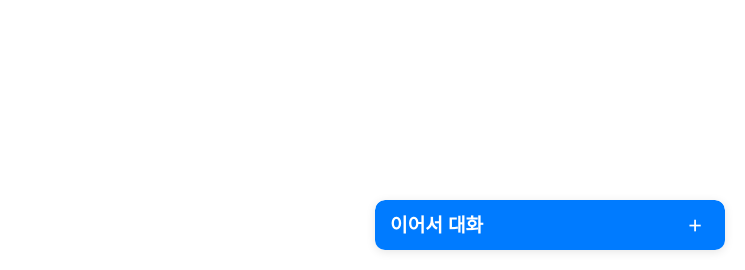
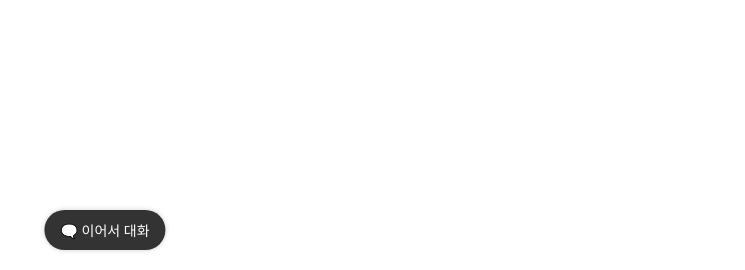
Before and after one commit to choijiwoong/Com.On, a Flask app: page /search in a window 1280 px wide. Shown: the part 530-800 px from the top of the page, without its empty margins (535-1280 px from the left). Run offline with Flask 3, Linux system fonts and the light colour scheme.

Commit message:
feat. 채팅창 최소화일 때  버튼 추가

```diff
--- a/static/css/chat.css
+++ b/static/css/chat.css
@@ -1,16 +1,45 @@
+/* 채팅창 위치 및 스타일 */
 .chat-container {
-    position: fixed;
-    right: 20px;
-    bottom: 20px;
-    width: 80%;
-    height: 500px;
-    background: white;
-    border-radius: 10px;
-    box-shadow: 0 0 10px rgba(0,0,0,0.1);
-    display: flex;
-    flex-direction: column;
-    z-index: 1000;
+  position: fixed;
+  bottom: 80px;
+  left: 50%;
+  transform: translateX(-50%);
+  width: 90%;
+  max-width: 480px;
+  background-color: white;
+  border: 1px solid #ddd;
+  border-radius: 16px;
+  box-shadow: 0 4px 12px rgba(0,0,0,0.15);
+  z-index: 1000;
+  transition: all 0.3s ease-in-out;
 }
+
+/* 닫힌 상태 */
+.chat-container.minimized {
+  display: none;
+}
+
+/* 이어서 대화 버튼 */
+.chat-toggle-button {
+  position: fixed;
+  bottom: 20px;
+  left: 50%;
+  transform: translateX(-50%);
+  padding: 10px 16px;
+  font-size: 14px;
+  background-color: #333;
+  color: white;
+  border: none;
+  border-radius: 999px;
+  z-index: 999;
+  box-shadow: 0 0 5px rgba(0,0,0,0.2);
+}
+
+/* 채팅 열리면 버튼 숨김 */
+#chat-container:not(.minimized) ~ #chat-toggle-button {
+  display: none;
+}
+
 
 .chat-header {
     padding: 15px;
--- a/templates/result.html
+++ b/templates/result.html
@@ -37,10 +37,14 @@
   <div id="followup-search"></div>
 
   <!-- 채팅 UI -->
-  <div class="chat-container minimized">
+  <!-- 고정된 작고 둥근 버튼 -->
+  <button id="chat-toggle-button" class="chat-toggle-button" onclick="toggleChat()">🗨️ 이어서 대화</button>
+
+  <!-- 채팅 창 -->
+  <div class="chat-container minimized" id="chat-container">
     <div class="chat-header">
       <h2>이어서 대화</h2>
-      <button class="minimize-button" onclick="toggleChat()">+</button>
+      <button class="minimize-button" onclick="toggleChat()">-</button>
     </div>
     <div class="chat-messages" id="chat-messages">
       <div class="message bot">
```
Also changed, not shown: static/js/chat.js (+5 -4 lines).
